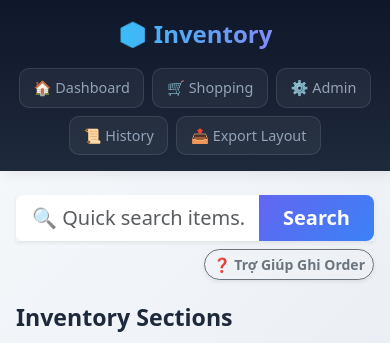
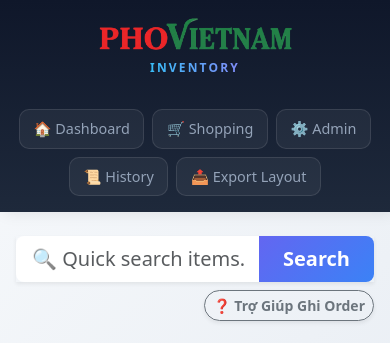
Before and after one commit to cdinh92/restaurant_inventory, a Flask app: page / in a window 390 px wide. Shown: the top 343 px of the page. Run offline with Flask 3, Linux system fonts and the light colour scheme.

Commit message:
feat: add last-qty frequent reorders and update branding/avatars

```diff
--- a/app.py
+++ b/app.py
@@ -1,10 +1,10 @@
-from flask import Flask, render_template, request, redirect, url_for
+from collections import Counter
+from flask import Flask, render_template, request, redirect, url_for, jsonify, session
 from models import db, Store, Section, Item, seed_database
 import os
 import difflib # for searching bar
 from datetime import datetime, timedelta
 import json
-from flask import session # add protection for section PINs
 
 app = Flask(__name__)
 
@@ -63,10 +63,95 @@ with app.app_context():
     db.create_all()
     seed_database()
 
+'''
+A helper function to read Shopping History and count how many export days each item
+appears then return the top 10 along with each item's current quantity needed
+'''
+def get_top_staples(limit=10):
+    history_records = ShoppingHistory.query.order_by(ShoppingHistory.export_date.desc()).all()
+    freq_counter = Counter()
+    qty_counter = Counter()
+    last_qty_map = {}
+
+    for record in history_records:
+        try:
+            quadrants = json.loads(record.data_json)
+        except (TypeError, json.JSONDecodeError):
+            continue
+
+        seen_today = set()
+        for quad in quadrants.values():
+            for entry in quad.get('items', []):
+                raw_name = (entry.get('name') or '').strip()
+                if not raw_name:
+                    continue
+                key = raw_name.lower()
+                qty = max(1, int(entry.get('qty', 1) or 1))
+                qty_counter[key] += qty
+
+                if key not in last_qty_map:
+                    last_qty_map[key] = qty
+
+                if key not in seen_today:
+                    freq_counter[key] += 1
+                    seen_today.add(key)
+
+    ranked_keys = sorted(
+        freq_counter.keys(),
+        key=lambda k: (freq_counter[k], qty_counter[k]),
+        reverse=True
+    )[:limit]
+
+    all_items = Item.query.all()
+    item_by_lower = {item.name.strip().lower(): item for item in all_items}
+
+    staples = []
+    for key in ranked_keys:
+        matched_item = item_by_lower.get(key)
+        last_qty = last_qty_map.get(key, 1)
+        staples.append({
+            'id': matched_item.id if matched_item else None,
+            'name': matched_item.name if matched_item else key.title(),
+            'freq': freq_counter[key],
+            'total_qty': qty_counter[key],
+            'last_qty': last_qty,
+            'current_qty': matched_item.quantity_needed if matched_item else 0
+        })
+    return staples
+
 @app.route('/')
 def index():
     sections = Section.query.all()
-    return render_template('index.html', sections=sections)
+    top_staples = get_top_staples(10)
+    return render_template('index.html', sections=sections, top_staples=top_staples)
+
+@app.route('/quick_add_item', methods=['POST'])
+def quick_add_item():
+    payload = request.get_json(silent=True) or {}
+    item_id = payload.get('item_id')
+    item_name = (payload.get('name') or '').strip()
+    add_qty = max(1, int(payload.get('add_qty', 1) or 1))
+
+    item = None
+    if item_id is not None:
+        item = Item.query.get(item_id)
+    if not item and item_name:
+        item = Item.query.filter(db.func.lower(Item.name) == item_name.lower()).first()
+
+    if not item:
+        return jsonify({'ok': False, 'error': 'Item not found'}), 404
+
+    item.quantity_needed = max(0, (item.quantity_needed or 0) + add_qty)
+    db.session.commit()
+    update_activity_timer()
+
+    return jsonify({
+        'ok': True,
+        'id': item.id,
+        'name': item.name,
+        'added_qty': add_qty,
+        'quantity_needed': item.quantity_needed
+    })
 
 @app.route('/section/<int:section_id>', methods=['GET', 'POST'])
 def manage_section(section_id):
--- /dev/null
+++ b/instance/last_activity.txt
@@ -0,0 +1 @@
+2026-11-20T00:37:09.479751
--- a/templates/base.html
+++ b/templates/base.html
@@ -39,9 +39,36 @@
         }
 
         .sidebar-brand {
-            font-size: 1.5rem;
+            margin-bottom: 2rem;
+            display: flex;
+            flex-direction: column;
+            align-items: center;
+            gap: 0.45rem;
+            text-decoration: none;
+        }
+
+        .sidebar-brand-box {
+            background: #ffffff;
+            border-radius: 12px;
+            padding: 8px 12px;
+            box-shadow: 0 4px 12px rgba(0, 0, 0, 0.25);
+            width: 100%;
+            max-width: 195px;
+            text-align: center;
+        }
+
+        .sidebar-brand-box img {
+            max-height: 38px;
+            width: auto;
+            max-width: 100%;
+            object-fit: contain;
+        }
+
+        .sidebar-brand-sub {
+            font-size: 0.75rem;
             font-weight: 800;
-            margin-bottom: 2.5rem;
+            letter-spacing: 0.18em;
+            text-transform: uppercase;
             background: linear-gradient(90deg, #38bdf8, #818cf8);
             -webkit-background-clip: text;
             -webkit-text-fill-color: transparent;
@@ -146,9 +173,7 @@
                 flex-direction: column;
                 align-items: center;
             }
-            .sidebar-brand {
-                margin-bottom: 1rem;
-            }
+
             .sidebar-nav {
                 flex-direction: row;
                 flex-wrap: wrap; /* Allows items to wrap to a second line */
@@ -176,7 +201,12 @@
     <div class="app-wrapper">
         <!-- Persistent Left Sidebar -->
         <nav class="sidebar">
-            <div class="sidebar-brand">📦 Inventory</div>
+            <a href="/" class="sidebar-brand">
+                <div class="sidebar-brand-box" style="background: transparent; box-shadow: none; padding: 0;">
+                    <img src="{{ url_for('static', filename='images/pho_vietnam_logo.png') }}" alt="PHO VIETNAM">
+                </div>
+                <span class="sidebar-brand-sub">Inventory</span>
+            </a>
             <ul class="sidebar-nav">
                 <li><a href="/">🏠 Dashboard</a></li>
                 <li><a href="/shopping_list">🛒 Shopping</a></li>
--- a/templates/index.html
+++ b/templates/index.html
@@ -98,6 +98,35 @@
   </div>
 </div>
 
+{% if top_staples %}
+<div class="mb-4 p-3 bg-white rounded shadow-sm border">
+    <div class="d-flex justify-content-between align-items-center mb-2">
+        <span class="fw-bold text-uppercase text-muted" style="font-size: 0.78rem; letter-spacing: 0.05em;">
+            ⚡ Frequent Reorders (Tap Last Qty)
+        </span>
+        <a href="/shopping_list" class="small text-decoration-none fw-semibold">View List →</a>
+    </div>
+    <div class="d-flex flex-wrap gap-2">
+        {% for staple in top_staples %}
+            {% if staple.id %}
+            <button
+                type="button"
+                class="btn btn-sm {{ 'btn-primary text-white' if staple.current_qty > 0 else 'btn-outline-primary' }} rounded-pill d-inline-flex align-items-center gap-2 staple-chip"
+                data-item-id="{{ staple.id }}"
+                data-item-name="{{ staple.name }}"
+                data-last-qty="{{ staple.last_qty }}"
+                onclick="quickAddStaple(this)">
+                <span>{{ staple.name }}</span>
+                <span class="badge rounded-pill {{ 'bg-light text-primary' if staple.current_qty > 0 else 'bg-primary' }} staple-qty" id="staple-qty-{{ staple.id }}">
+                    +{{ staple.current_qty if staple.current_qty > 0 else staple.last_qty }}
+                </span>
+            </button>
+            {% endif %}
+        {% endfor %}
+    </div>
+</div>
+{% endif %}
+
 <!-- Inventory Sections -->
 <div class="d-flex justify-content-between align-items-center mb-4">
     <h3 class="mb-0 fw-bold">Inventory Sections</h3>
@@ -141,5 +170,37 @@ document.addEventListener("DOMContentLoaded", function() {
         }
     }
 });
+
+async function quickAddStaple(btn) {
+    const itemId = btn.getAttribute("data-item-id");
+    const itemName = btn.getAttribute("data-item-name");
+    const lastQty = Number(btn.getAttribute("data-last-qty") || 1);
+    const badge = document.getElementById(`staple-qty-${itemId}`);
+
+    btn.disabled = true;
+    try {
+        const res = await fetch("/quick_add_item", {
+            method: "POST",
+            headers: { "Content-Type": "application/json" },
+            body: JSON.stringify({
+                item_id: Number(itemId),
+                name: itemName,
+                add_qty: lastQty
+            })
+        });
+        const data = await res.json();
+        if (res.ok && data.ok && badge) {
+            badge.textContent = `+${data.quantity_needed}`;
+            btn.classList.remove("btn-outline-primary");
+            btn.classList.add("btn-primary", "text-white");
+            badge.classList.remove("bg-primary");
+            badge.classList.add("bg-light", "text-primary");
+        }
+    } catch (err) {
+        console.error("Quick add failed:", err);
+    } finally {
+        btn.disabled = false;
+    }
+}
 </script>
 {% endblock %}
```
Also changed, not shown: static/images/chu_sang.jpg, static/images/pho_vietnam_logo.jpeg (added), static/images/pho_vietnam_logo.png (added), 1 other file.
